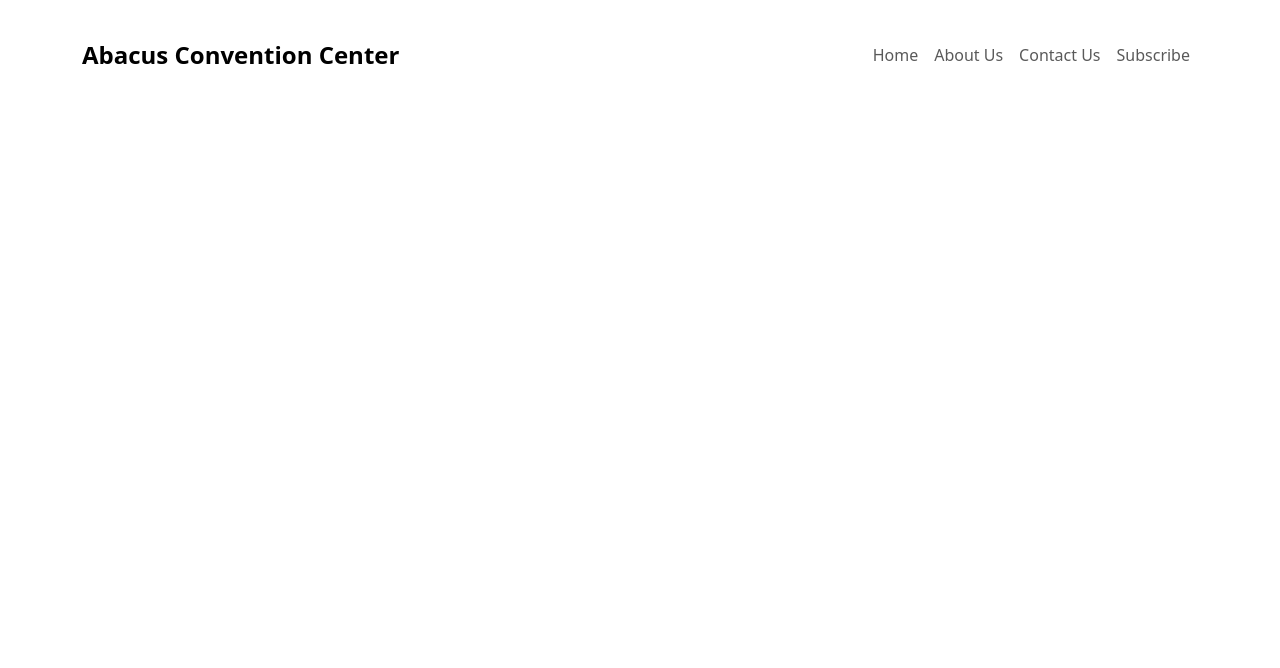
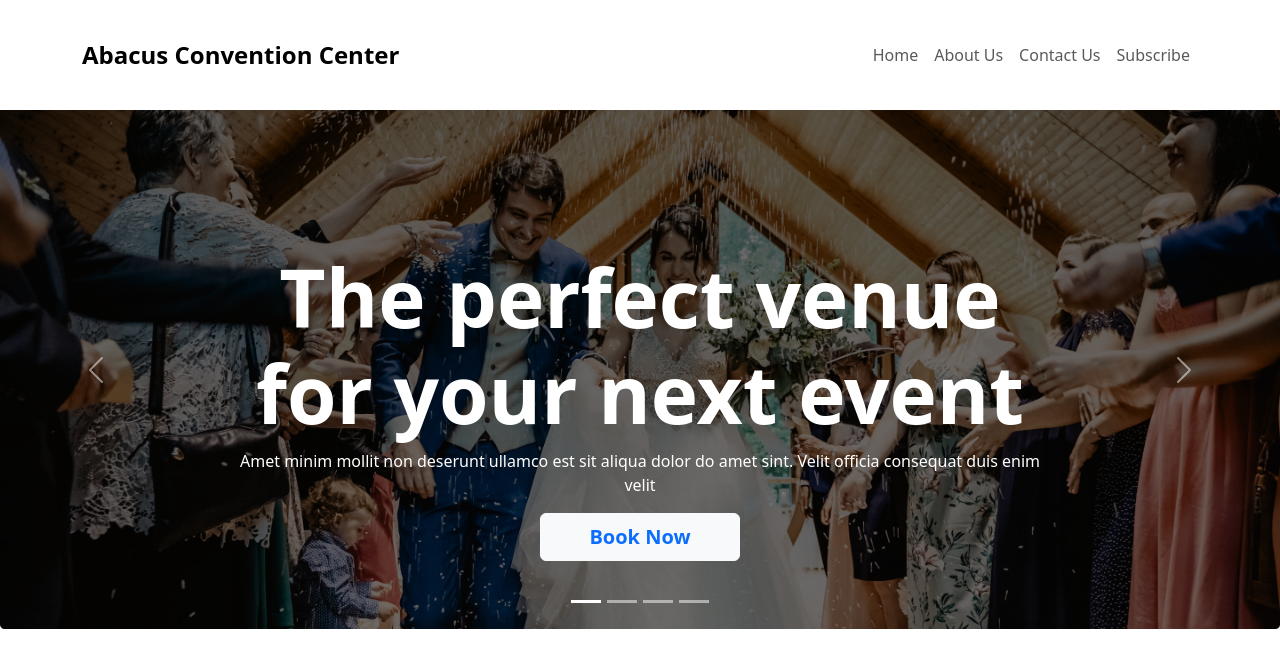
Before and after one commit to rijwanulalam/convention-centre, a plain HTML site: page index.html in a window 1280 px wide. Drawn offline with nearby package versions, Linux system fonts and the light colour scheme.

Commit message:
banner added

```diff
--- a/index.html
+++ b/index.html
@@ -13,6 +13,7 @@
 
 <body>
     <header>
+        <!-- navbar -->
         <nav class="navbar navbar-expand-lg bg-body-white">
             <div class="container-fluid container py-4">
                 <a class="navbar-brand fs-4 fw-bold" href="#">Abacus Convention Center</a>
@@ -31,6 +32,63 @@
                 </div>
             </div>
         </nav>
+        <!-- banner -->
+        <div id="carouselExampleCaptions" class="carousel slide">
+            <div class="carousel-indicators">
+                <button type="button" data-bs-target="#carouselExampleCaptions" data-bs-slide-to="0" class="active"
+                    aria-current="true" aria-label="Slide 1"></button>
+                <button type="button" data-bs-target="#carouselExampleCaptions" data-bs-slide-to="1"
+                    aria-label="Slide 2"></button>
+                <button type="button" data-bs-target="#carouselExampleCaptions" data-bs-slide-to="2"
+                    aria-label="Slide 3"></button>
+                    <button type="button" data-bs-target="#carouselExampleCaptions" data-bs-slide-to="3"
+                    aria-label="Slide 4"></button>
+            </div>
+            <div class="carousel-inner">
+                <div class="carousel-item active">
+                    <img src="images/banner.png" class="d-block w-100" alt="...">
+                    <div class="carousel-caption d-md-block p-5">
+                        <h1 class="fw-bold display-1">The perfect venue for your next event</h1>
+                        <p class="lh-base fw-normal">Amet minim mollit non deserunt ullamco est sit aliqua dolor do amet sint. Velit officia consequat duis enim velit</p>
+                        <button type="button" class="btn btn-light text-primary fw-bold fs-5 px-5 py-2">Book Now</button>
+                    </div>
+                </div>
+                <div class="carousel-item">
+                    <img src="images/banner.png" class="d-block w-100" alt="...">
+                    <div class="carousel-caption d-md-block p-5">
+                        <h1 class="fw-bold display-1">The perfect venue for your next event</h1>
+                        <p class="lh-base fw-normal">Amet minim mollit non deserunt ullamco est sit aliqua dolor do amet sint. Velit officia consequat duis enim velit</p>
+                        <button type="button" class="btn btn-light text-primary fw-bold fs-5 px-5 py-2">Book Now</button>
+                    </div>
+                </div>
+                <div class="carousel-item">
+                    <img src="images/banner.png" class="d-block w-100" alt="...">
+                    <div class="carousel-caption d-md-block p-5">
+                        <h1 class="fw-bold display-1">The perfect venue for your next event</h1>
+                        <p class="lh-base fw-normal">Amet minim mollit non deserunt ullamco est sit aliqua dolor do amet sint. Velit officia consequat duis enim velit</p>
+                        <button type="button" class="btn btn-light text-primary fw-bold fs-5 px-5 py-2">Book Now</button>
+                    </div>
+                </div>
+                <div class="carousel-item">
+                    <img src="images/banner.png" class="d-block w-100" alt="...">
+                    <div class="carousel-caption d-md-block p-5">
+                        <h1 class="fw-bold display-1">The perfect venue for your next event</h1>
+                        <p class="lh-base fw-normal">Amet minim mollit non deserunt ullamco est sit aliqua dolor do amet sint. Velit officia consequat duis enim velit</p>
+                        <button type="button" class="btn btn-light text-primary fw-bold fs-5 px-5 py-2">Book Now</button>
+                    </div>
+                </div>
+            </div>
+            <button class="carousel-control-prev" type="button" data-bs-target="#carouselExampleCaptions"
+                data-bs-slide="prev">
+                <span class="carousel-control-prev-icon" aria-hidden="true"></span>
+                <span class="visually-hidden">Previous</span>
+            </button>
+            <button class="carousel-control-next" type="button" data-bs-target="#carouselExampleCaptions"
+                data-bs-slide="next">
+                <span class="carousel-control-next-icon" aria-hidden="true"></span>
+                <span class="visually-hidden">Next</span>
+            </button>
+        </div>
     </header>
 
 
```
